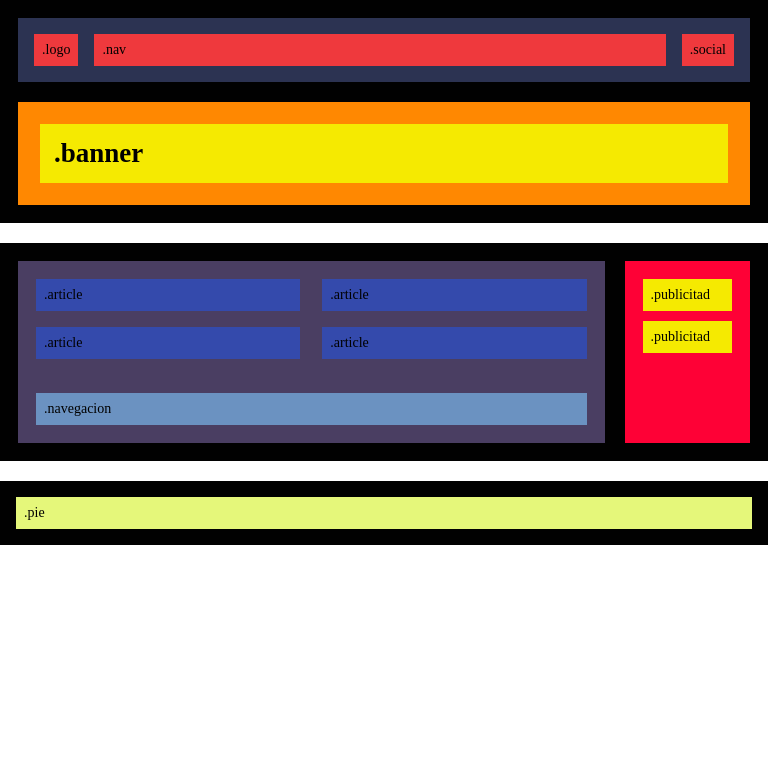
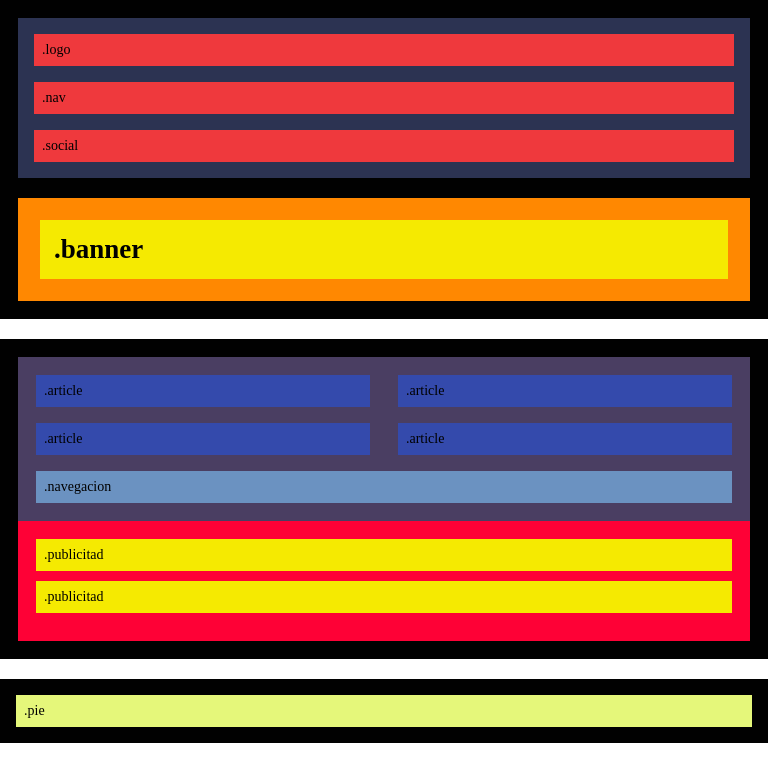
Before and after one commit to manuK1777/S1.1.-HTML-i-CSS-amb-Flex, a plain HTML site: page index.html in a window 768 px wide. Drawn offline with Linux system fonts and the light colour scheme.

Commit message:
Exercici 2

```diff
--- a/styles.css
+++ b/styles.css
@@ -122,3 +122,35 @@ html {
     padding: 8px;
     background-color: #e5f77a;
 }
+
+@media (min-width: 768px) and (max-width: 991.98px) {
+    /* CSS para tablets (dispositivos entre 768px y 991.98px) */
+    .up-header {
+        display: flex;
+        flex-direction: column;
+        background-color: #2c3352;
+        padding: 16px;
+    }
+
+    .logo, .nav, .social {
+        flex-grow: 1;
+        width: 100%;
+    }
+
+    .logo, .nav {
+       margin-bottom: 16px;
+    }
+
+    .main-publi-box {
+        display: flex;
+        flex-direction: column;
+    }
+
+    .main {
+        margin-right: 0;
+    }
+
+    .nav2 {
+        margin-top: 0;
+    }
+}
```
